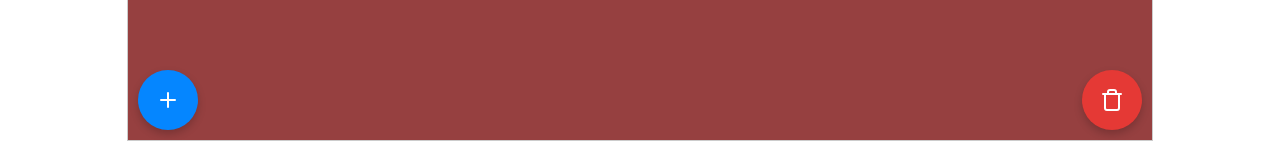
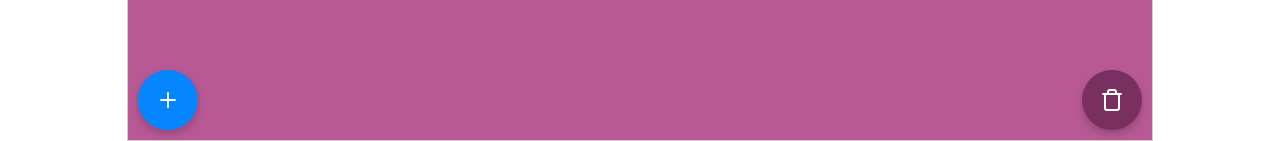
Before and after one commit to jdevy/domandj, a Vue app: page / in a window 1280 px wide. Shown: the part 659-800 px from the top of the page. Built offline with nearby package versions, Linux system fonts and the light colour scheme; what vue-konva would draw is missing.

Commit message:
feat(): change les couleurs

```diff
--- a/src/components/Konvaboard.vue
+++ b/src/components/Konvaboard.vue
@@ -10,8 +10,8 @@
                         width: 130, height: 130,
                         fill: plotBeingDeletedId === plot.id
                             ? '#e53935'
-                            : (highlightedPlotId === plot.id ? '#8ef0aa' : '#ccc'),
-                        stroke: '#000', shadowColor: highlightedPlotId === plot.id ? '#666' : '',
+                            : (highlightedPlotId === plot.id ? '#8ef0aa' : '#dfefff'),
+                        stroke: '#666', shadowColor: highlightedPlotId === plot.id ? '#666' : '',
                         shadowBlur: highlightedPlotId === plot.id ? 8 : 0
                     }" />
                     <v-text :config="{ text: plot.name, fontSize: 14, x: 85, y: 5 }" />
@@ -211,7 +211,7 @@ function highlightPlotUnder(student, event) {
     padding: 0;
     box-sizing: border-box;
     border: 0px;
-    background-color: #964040;
+    background-color: #b85995;
     overflow: hidden;
     position: relative;
     flex-grow: 1;
--- a/src/styles/style.css
+++ b/src/styles/style.css
@@ -93,7 +93,7 @@ html {
 
 .trash-zone {
   right: 20px;
-  background-color: #e53935;
+  background-color: #792f60;
 }
 
 .trash-zone:hover {
```
